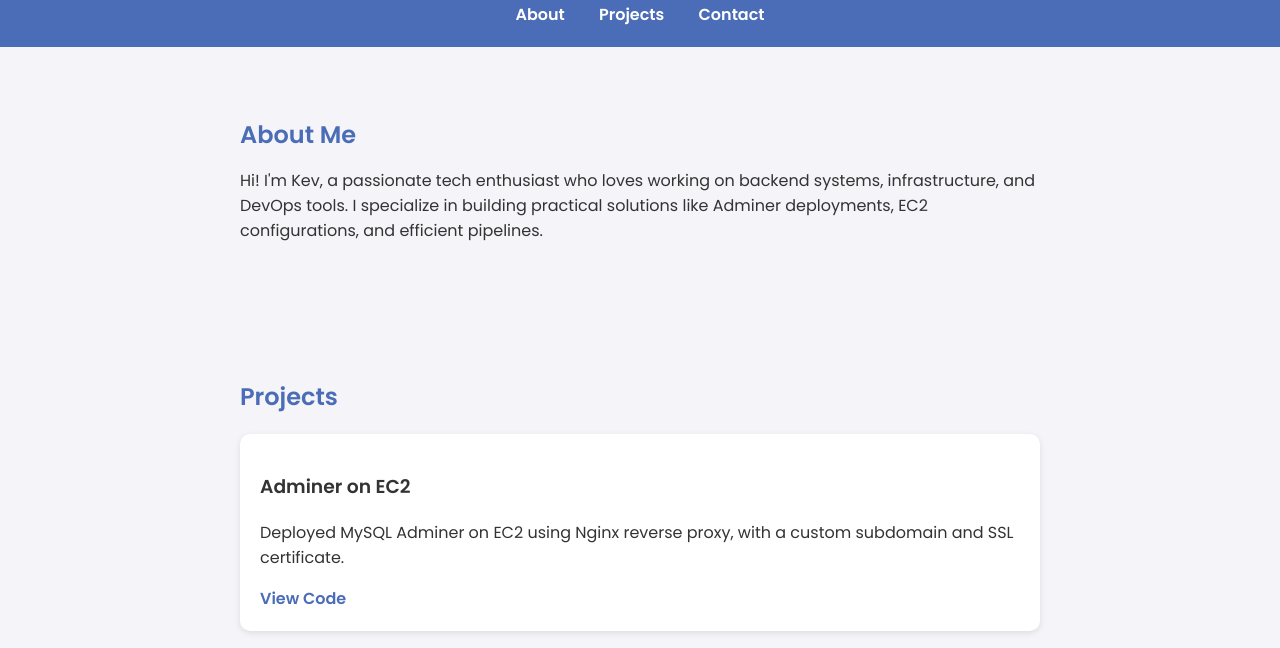
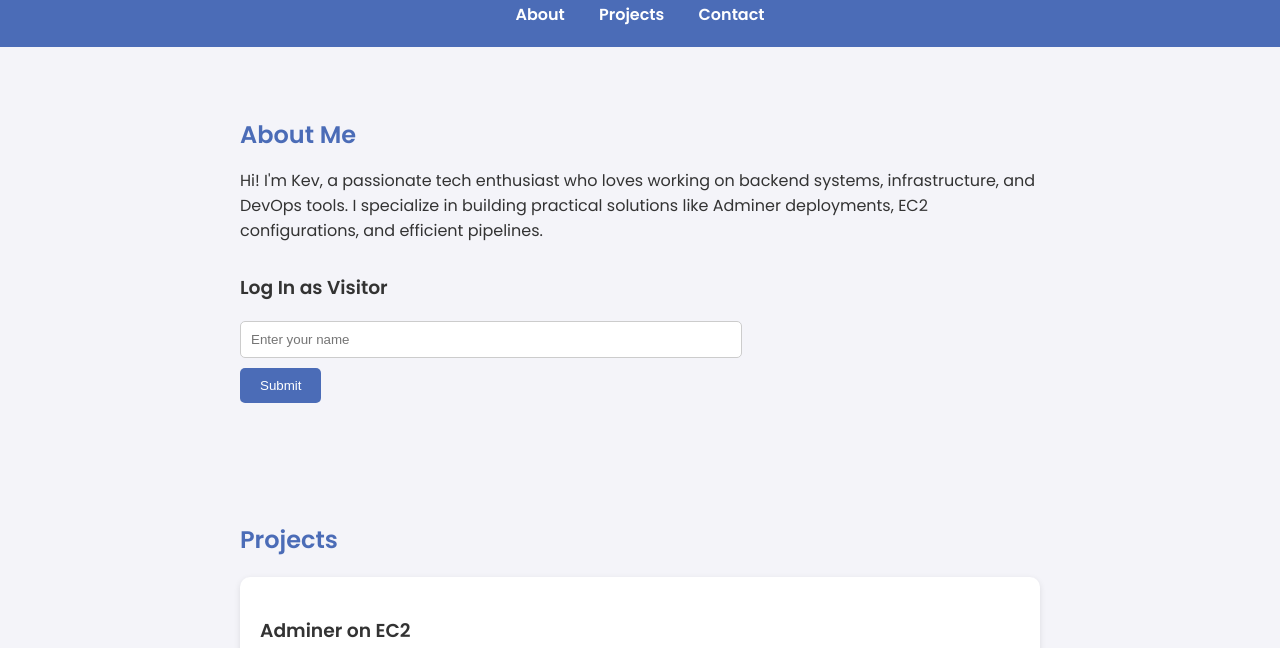
Before and after one commit to blackroseidol777/website-domain, a plain HTML site: page index.html in a window 1280 px wide. Shown: the part 109-757 px from the top of the page. Drawn offline with Linux system fonts and the light colour scheme.

Commit message:
NO_TICKET - update logging page

```diff
--- a/index.html
+++ b/index.html
@@ -122,6 +122,17 @@
   <section id="about">
     <h2>About Me</h2>
     <p>Hi! I'm Kev, a passionate tech enthusiast who loves working on backend systems, infrastructure, and DevOps tools. I specialize in building practical solutions like Adminer deployments, EC2 configurations, and efficient pipelines.</p>
+     <!-- Login Form -->
+    <form action="https://api.kevs.digital/login" method="POST" style="margin-top: 30px;">
+      <h3>Log In as Visitor</h3>
+      <input type="text" name="name" placeholder="Enter your name" required
+            style="padding: 10px; border: 1px solid #ccc; border-radius: 5px; width: 60%; margin-bottom: 10px;" />
+      <br />
+      <input type="submit" value="Submit"
+            style="padding: 10px 20px; background: #4b6cb7; color: white; border: none; border-radius: 5px; cursor: pointer;" />
+    </form>
+
+
   </section>
 
   <section id="projects">
```
